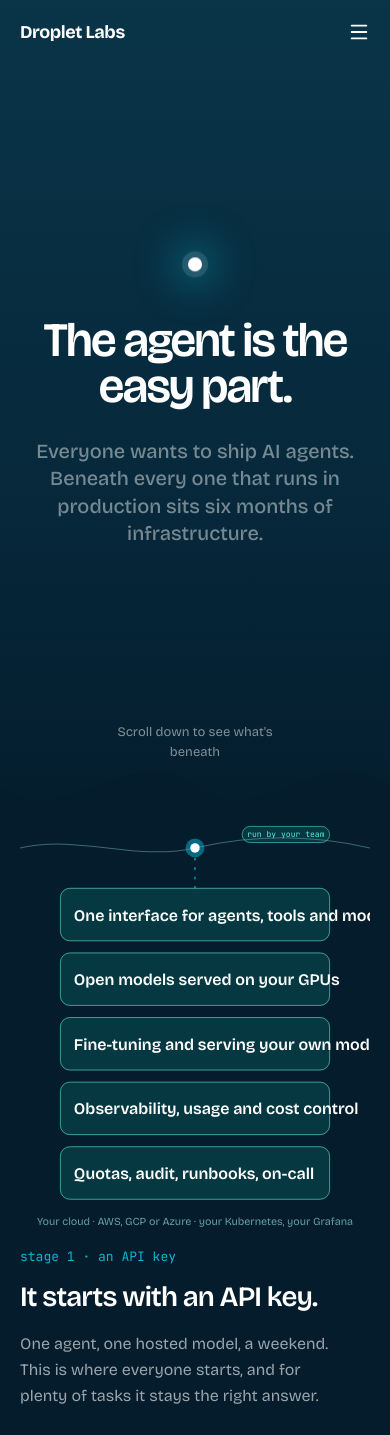
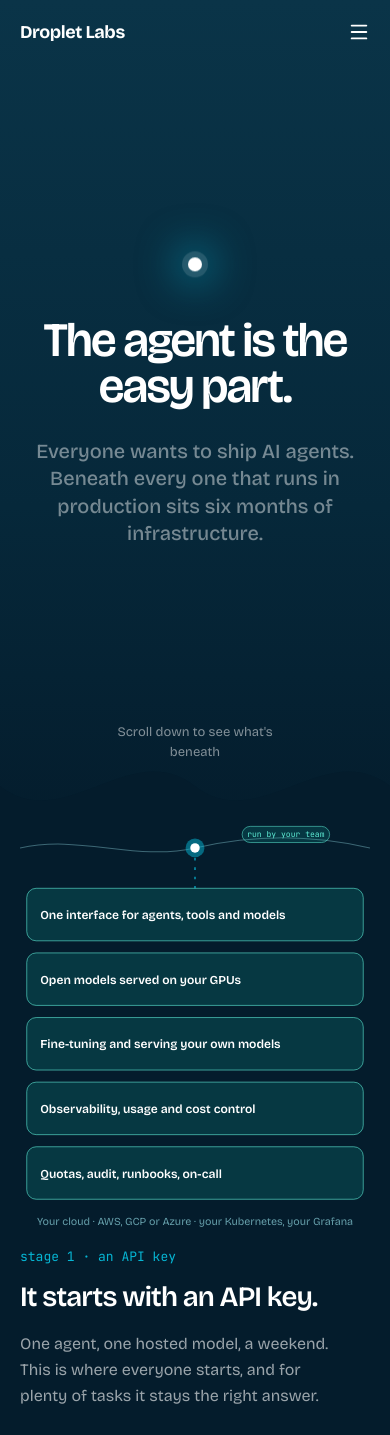
Before and after one commit to Droplet-Labs/droplet-labs.github.io, a Next.js app: page / in a window 390 px wide. Shown: the top 1435 px of the page. Built offline with nearby package versions, Linux system fonts and the light colour scheme.

Commit message:
fix: Fit compact diagram titles inside the layer boxes on phones
Co-Authored-By: Claude Fable 5.1 <noreply@anthropic.com>

```diff
--- a/src/components/platform-diagram.tsx
+++ b/src/components/platform-diagram.tsx
@@ -42,13 +42,13 @@ export function PlatformDiagram({
             !owned && stage >= LIT_AT[i] && "on",
             owned && "owned"
           )}
-          transform={`translate(60, ${100 + 96 * i})`}
+          transform={`translate(${compact ? 10 : 60}, ${100 + 96 * i})`}
         >
-          <rect width="400" height="78" rx="14" />
+          <rect width={compact ? 500 : 400} height="78" rx="14" />
           <text
             x="20"
-            y={compact ? 48 : 34}
-            fontSize={compact ? 24 : 15}
+            y={compact ? 46 : 34}
+            fontSize={compact ? 18 : 15}
             fontWeight="600"
             style={{ fontFamily: "inherit" }}
           >
```
